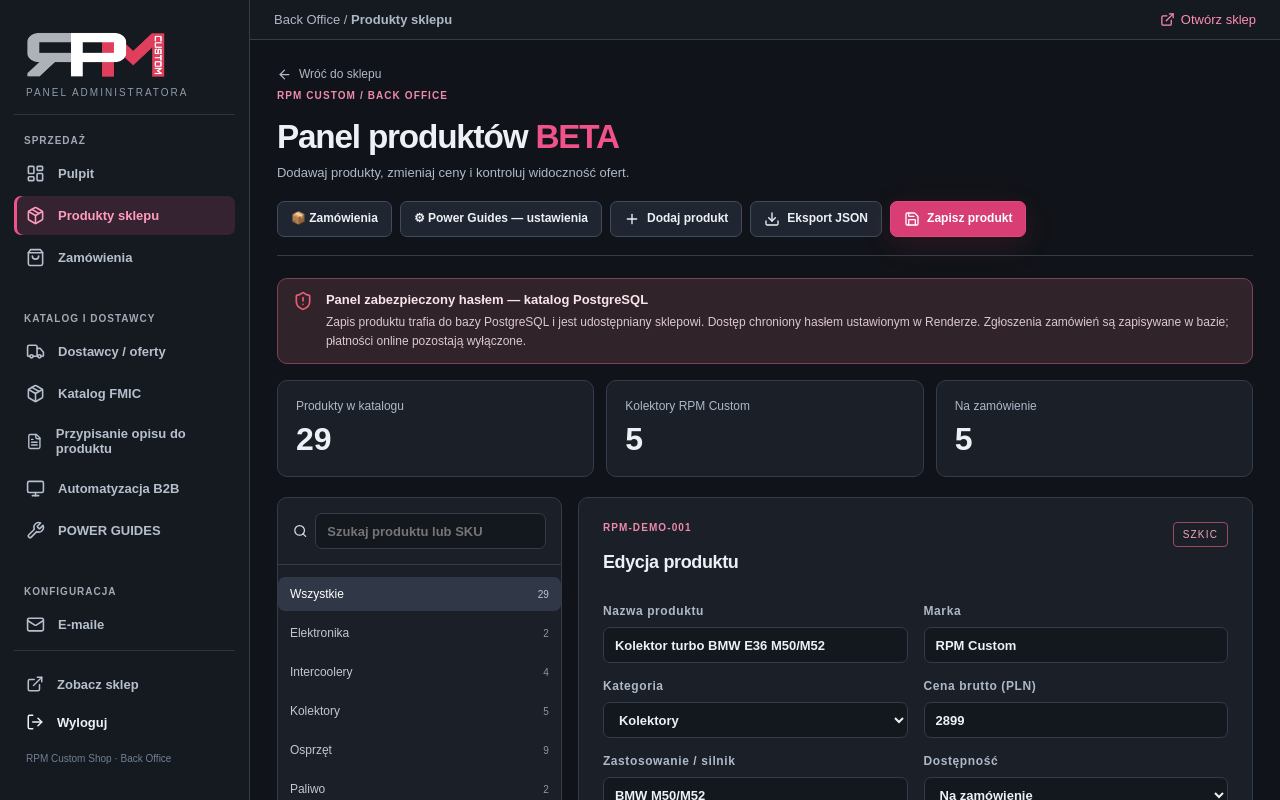
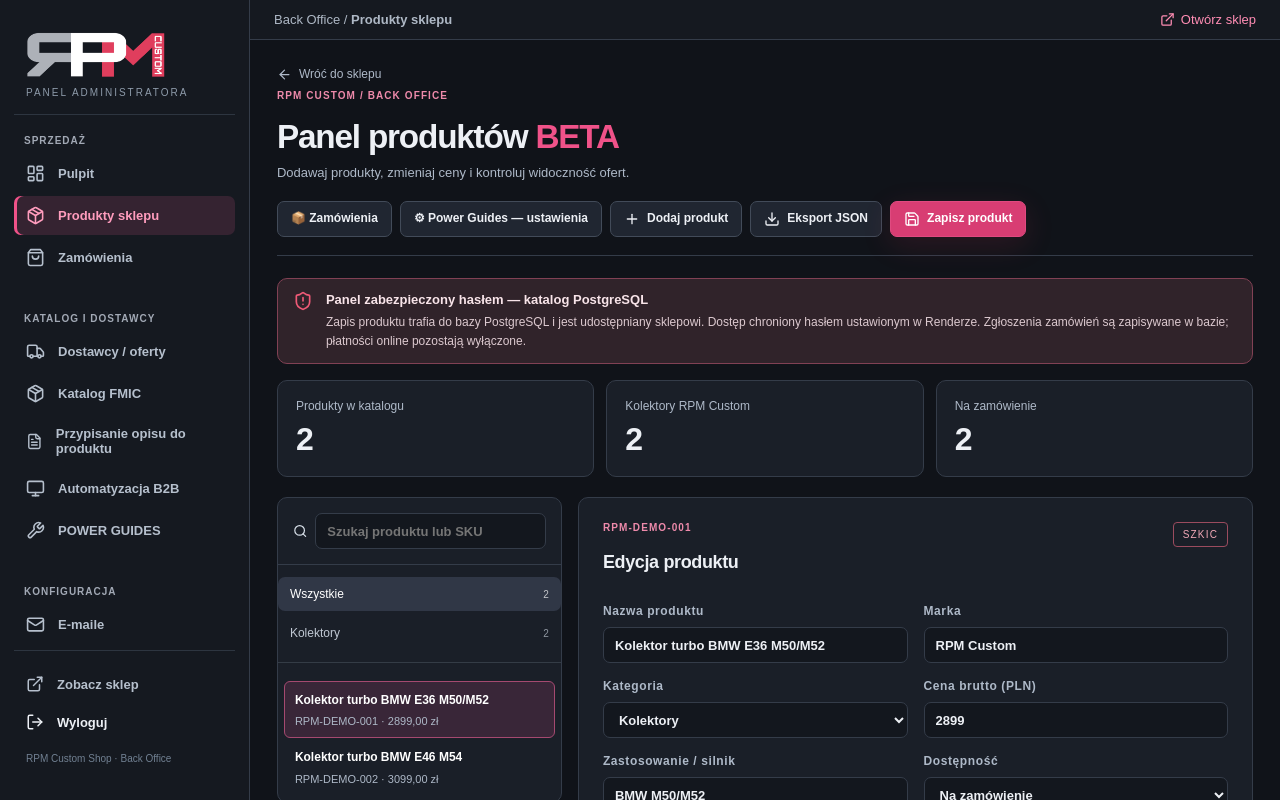
Before and after one commit to Dwierzbicki/rpm-custom-shop, a Next.js app: page /admin in a window 1280 px wide. Built offline with nearby package versions, Linux system fonts and the light colour scheme; no server answers; the database is empty.

Commit message:
Remove retired demo products while preserving saved RPM offers: data.ts

```diff
--- a/app/data.ts
+++ b/app/data.ts
@@ -1,37 +1,13 @@
 export type ProductOption={id:string;label:string;price:number};
 export type ProductOptionGroup={id:string;name:string;required:boolean;options:ProductOption[]};
 export type Product={id:number;name:string;brand:string;category:string;price:number;engine:string;configurable?:boolean;sku:string;description:string;images?:string[];optionGroups?:ProductOptionGroup[];attributes?:Record<string,string>};
-const groups:[string,string,string,number,string,boolean?][]= [
-['Kolektor turbo BMW E36 M50/M52','RPM Custom','Kolektory',2899,'BMW M50/M52',true],
-['Kolektor turbo BMW E46 M54','RPM Custom','Kolektory',3099,'BMW M54',true],
-['Kolektor turbo Toyota 2JZ-GE','RPM Custom','Kolektory',3499,'Toyota 2JZ-GE',true],
-['Kolektor turbo Toyota 2JZ-GTE','RPM Custom','Kolektory',3499,'Toyota 2JZ-GTE',true],
-['Kolektor turbo Nissan RB25','RPM Custom','Kolektory',3399,'Nissan RB25',true],
-['Turbosprężarka PSR 6266','Pulsar','Turbo',3799,'Uniwersalne'],
-['Turbosprężarka GTX3076R','Garrett','Turbo',5699,'Uniwersalne'],
-['Turbosprężarka G30-660','Garrett','Turbo',6599,'Uniwersalne'],
-['Turbosprężarka PSR 3582','Pulsar','Turbo',3999,'Uniwersalne'],
-['Intercooler 600×300×76','Demo Parts','Intercoolery',899,'Uniwersalne'],
-['Intercooler 550×230×65','Demo Parts','Intercoolery',699,'Uniwersalne'],
-['Intercooler 450×300×76','Demo Parts','Intercoolery',799,'Uniwersalne'],
-['Intercooler 700×300×100','Demo Parts','Intercoolery',1299,'Uniwersalne'],
-['Wastegate 44 mm','Demo Parts','Wastegate',649,'Uniwersalne'],
-['Wastegate 50 mm','Demo Parts','Wastegate',799,'Uniwersalne'],
-['Wastegate 60 mm','Demo Parts','Wastegate',999,'Uniwersalne'],
-['Zawór BOV 50 mm','Demo Parts','Osprzęt',489,'Uniwersalne'],
-['Opaska V-Band 3 cale','Demo Parts','Osprzęt',119,'Uniwersalne'],
-['Flansza T3 stalowa','Demo Parts','Osprzęt',89,'Uniwersalne'],
-['Flansza T4 stalowa','Demo Parts','Osprzęt',109,'Uniwersalne'],
-['Kolano nierdzewne 76 mm 90°','Demo Parts','Osprzęt',119,'Uniwersalne'],
-['Rura nierdzewna 76 mm 1 m','Demo Parts','Osprzęt',139,'Uniwersalne'],
-['Łącznik silikonowy 76 mm','Demo Parts','Osprzęt',69,'Uniwersalne'],
-['Czujnik EGT K-Type','Demo Parts','Elektronika',229,'Uniwersalne'],
-['Czujnik MAP 4 bar','Demo Parts','Elektronika',279,'Uniwersalne'],
-['Zestaw przewodów AN10','Demo Parts','Osprzęt',349,'Uniwersalne'],
-['Podstawka pod filtr oleju','Demo Parts','Osprzęt',289,'Uniwersalne'],
-['Pompa paliwa 340 l/h','Demo Parts','Paliwo',499,'Uniwersalne'],
-['Regulator ciśnienia paliwa','Demo Parts','Paliwo',449,'Uniwersalne']
+// Legacy definitions for the two persisted RPM products; not public fallback inventory.
+export const products:Product[]=[
+ {id:1,name:'Kolektor turbo BMW E36 M50/M52',brand:'RPM Custom',category:'Kolektory',price:2899,engine:'BMW M50/M52',configurable:true,sku:'RPM-DEMO-001',description:'Kolektor wykonywany na zamówienie. Wybierz wymagane parametry. Zgodność i termin wymagają potwierdzenia.'},
+ {id:2,name:'Kolektor turbo BMW E46 M54',brand:'RPM Custom',category:'Kolektory',price:3099,engine:'BMW M54',configurable:true,sku:'RPM-DEMO-002',description:'Kolektor wykonywany na zamówienie. Wybierz wymagane parametry. Zgodność i termin wymagają potwierdzenia.'}
 ];
-export const products:Product[]=groups.map((p,i)=>({id:i<4?i+1:i===4?29:i,name:p[0],brand:p[1],category:p[2],price:p[3],engine:p[4],configurable:!!p[5],sku:`RPM-DEMO-${String(i<4?i+1:i===4?29:i).padStart(3,'0')}`,description:p[5]?'Kolektor wykonywany na zamówienie. Wybierz wymagane parametry. Zgodność i termin wymagają potwierdzenia.':'Produkt demonstracyjny do testowania sklepu. Parametry i dostępność wymagają weryfikacji.'}));
+// Preserve former product IDs for historical orders and saved links.
+export const RETIRED_DEMO_MAX_ID=29;
+export const isRetiredDemoProductId=(id:number)=>Number.isInteger(id)&&id>=3&&id<=RETIRED_DEMO_MAX_ID;
 export type CartLine={key:string;productId:number;qty:number;options?:Record<string,string>;unitPrice?:number;fmicSku?:string;fmicName?:string;fmicImage?:string|null;fmicAvailable?:boolean};
 export const money=(v:number)=>new Intl.NumberFormat('pl-PL',{style:'currency',currency:'PLN'}).format(v);
```
